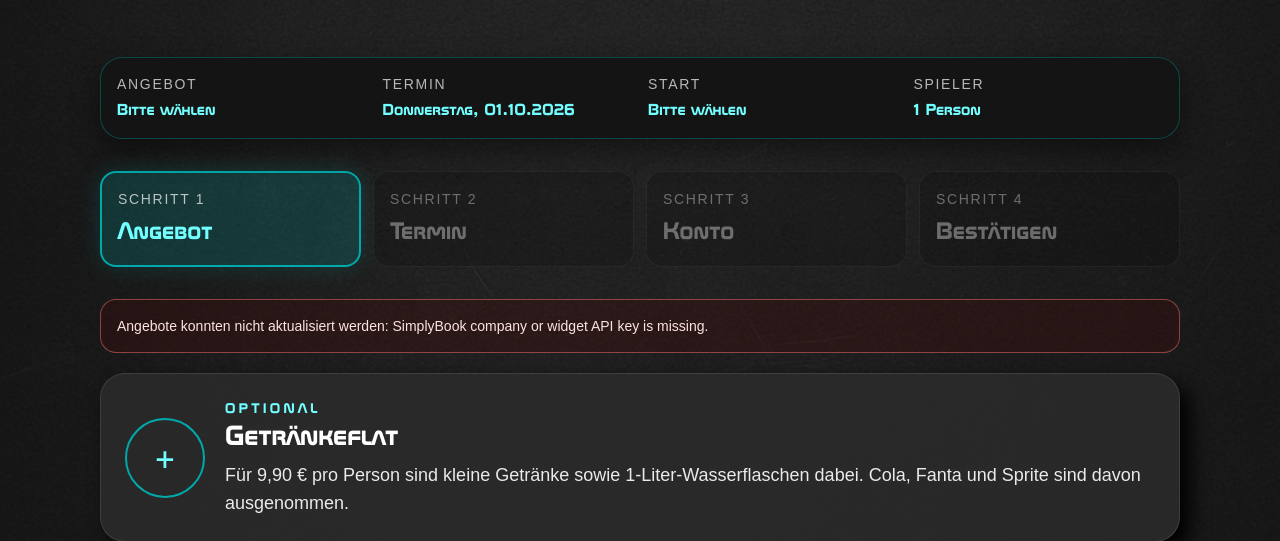
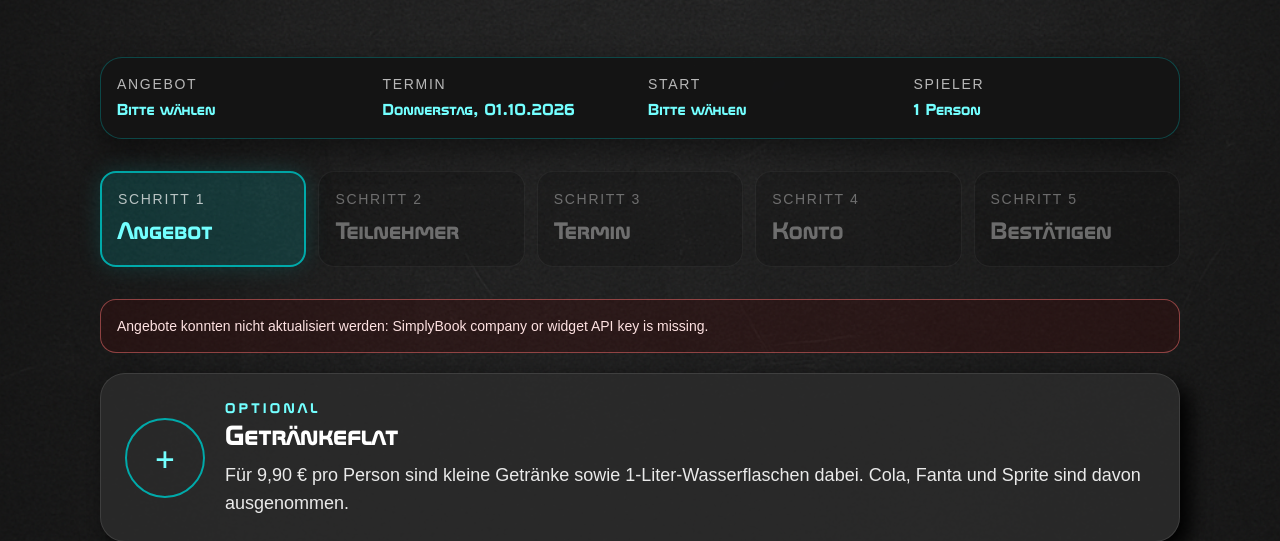
Before and after one commit to DerGaijin/LaserTagWebsite, a PHP site: page /reservieren/ in a window 1280 px wide. Shown: the part 140-681 px from the top of the page. Run offline with PHP 8.4, Linux system fonts and the light colour scheme; some libraries are stand-ins or nearby versions.

Commit message:
Added min teilnehmer and separate selection

```diff
--- a/reservieren/Shared.php
+++ b/reservieren/Shared.php
@@ -4,6 +4,10 @@ const SIMPLYBOOK_API_URL = 'https://user-api-v2.simplybook.me/public';
 const SIMPLYBOOK_UNIT_ID = 1;
 const SIMPLYBOOK_TOKEN_CACHE_SECONDS = 3600;
 const SIMPLYBOOK_SERVICE_CACHE_SECONDS = 300;
+const MINIMUM_PARTICIPANTS_BY_OFFER = [
+	'16' => 6,
+	'17' => 6,
+];
 
 $jsonErrorContextCallback = null;
 $simplyBookApiLogger = null;
@@ -122,6 +126,11 @@ function requireCurlExtension()
 function validOfferIds()
 {
 	return ['16', '17', '18', '19', '20', '21'];
+}
+
+function minimumParticipantsForOffer($offerId)
+{
+	return MINIMUM_PARTICIPANTS_BY_OFFER[(string) $offerId] ?? 1;
 }
 
 function simplyBookCredentials()
--- a/reservieren/availability.php
+++ b/reservieren/availability.php
@@ -144,7 +144,7 @@ try {
 
 	$offerId = (string) ($_GET['offer_id'] ?? '6');
 	$date = (string) ($_GET['date'] ?? date('Y-m-d'));
-	$count = max(1, (int) ($_GET['count'] ?? 1));
+	$count = max(minimumParticipantsForOffer($offerId), (int) ($_GET['count'] ?? 1));
 
 	if (!in_array($offerId, validOfferIds(), true) || !preg_match('/^\d{4}-\d{2}-\d{2}$/', $date)) {
 		jsonResponse(['error' => 'Invalid availability request.'], 400);
--- a/reservieren/book.php
+++ b/reservieren/book.php
@@ -20,6 +20,11 @@ try {
 
 	if (!in_array($offerId, validOfferIds(), true) || !preg_match('/^\d{4}-\d{2}-\d{2}$/', $date) || !preg_match('/^\d{2}:\d{2}(:\d{2})?$/', $time)) {
 		jsonResponse(['error' => 'Bitte Angebot, Datum und Startzeit auswählen.'], 400);
+	}
+
+	$minimumParticipants = minimumParticipantsForOffer($offerId);
+	if ($count < $minimumParticipants) {
+		jsonResponse(['error' => 'Dieses Geburtstagspaket ist ab ' . $minimumParticipants . ' Personen buchbar.'], 400);
 	}
 
 	if ($clientId === '' || $name === '' || !filter_var($email, FILTER_VALIDATE_EMAIL)) {
--- a/reservieren/index.php
+++ b/reservieren/index.php
@@ -34,21 +34,25 @@ $defaultMonth = (new DateTimeImmutable('today'))->format('Y-m');
 				<div><p class="<?= $label ?>">Spieler</p><p class="mt-1 text-[#73ffff]"><span data-summary-count>1</span> <span data-summary-count-unit>Person</span></p></div>
 			</aside>
 
-			<nav class="<?= $section ?> grid grid-cols-4 gap-3 max-[900px]:grid-cols-2 max-[520px]:grid-cols-1" aria-label="Buchungsschritte">
+			<nav class="<?= $section ?> grid grid-cols-5 gap-3 max-[1050px]:grid-cols-3 max-[700px]:grid-cols-2 max-[520px]:grid-cols-1" aria-label="Buchungsschritte">
 				<button class="rounded-2xl border-2 border-[#00aaaa] bg-[#00aaaa]/20 p-4 text-left text-[#73ffff] shadow-[0_0_22px_rgba(0,170,170,0.22)]" type="button" data-wizard-tab="offer" aria-pressed="true">
 					<span class="<?= $label ?> block">Schritt 1</span>
 					<span class="mt-1 block text-[24px]">Angebot</span>
 				</button>
+				<button class="rounded-2xl border border-white/10 bg-black/30 p-4 text-left text-white/70" type="button" data-wizard-tab="participants">
+					<span class="<?= $label ?> block">Schritt 2</span>
+					<span class="mt-1 block text-[24px]">Teilnehmer</span>
+				</button>
 				<button class="rounded-2xl border border-white/10 bg-black/30 p-4 text-left text-white/70" type="button" data-wizard-tab="schedule">
-					<span class="<?= $label ?> block">Schritt 2</span>
+					<span class="<?= $label ?> block">Schritt 3</span>
 					<span class="mt-1 block text-[24px]">Termin</span>
 				</button>
 				<button class="rounded-2xl border border-white/10 bg-black/30 p-4 text-left text-white/70" type="button" data-wizard-tab="account">
-					<span class="<?= $label ?> block">Schritt 3</span>
+					<span class="<?= $label ?> block">Schritt 4</span>
 					<span class="mt-1 block text-[24px]">Konto</span>
 				</button>
 				<button class="rounded-2xl border border-white/10 bg-black/30 p-4 text-left text-white/70" type="button" data-wizard-tab="confirm">
-					<span class="<?= $label ?> block">Schritt 4</span>
+					<span class="<?= $label ?> block">Schritt 5</span>
 					<span class="mt-1 block text-[24px]">Bestätigen</span>
 				</button>
 			</nav>
@@ -70,10 +74,45 @@ $defaultMonth = (new DateTimeImmutable('today'))->format('Y-m');
 					</section>
 				</section>
 
+				<section class="<?= $panel ?> hidden overflow-hidden border border-white/10" data-wizard-step="participants">
+					<div class="grid min-h-[410px] grid-cols-[0.82fr_1.18fr] max-[900px]:grid-cols-1">
+						<aside class="relative overflow-hidden border-r border-white/10 bg-[radial-gradient(circle_at_18%_24%,rgba(115,255,255,.18),transparent_25%),radial-gradient(circle_at_82%_82%,rgba(0,170,170,.26),transparent_36%),rgba(0,0,0,.28)] p-7 max-[775px]:border-r-0 max-[775px]:border-b max-[775px]:p-5">
+							<div class="relative">
+								<p class="<?= $eyebrow ?>">Schritt 2</p>
+								<h2 class="mt-2 text-[38px] leading-[.95] text-[#73ffff] max-[775px]:text-[31px]">Wie viele seid ihr?</h2>
+								<p class="<?= $bodyText ?> mt-5 max-w-[390px] text-base">Die Gruppengröße bestimmt, welche Startzeiten für euch verfügbar sind.</p>
+								<div class="mt-8 border-t border-[#73ffff]/25 pt-5">
+									<p class="<?= $label ?>">Gewähltes Angebot</p>
+									<p class="mt-2 text-[23px] leading-tight text-white" data-participants-offer>Bitte Angebot wählen</p>
+								</div>
+							</div>
+						</aside>
+
+						<div class="flex flex-col justify-center p-7 max-[775px]:p-5">
+							<div class="mx-auto w-full max-w-[510px]">
+								<div>
+									<div class="flex items-center justify-between gap-4"><p class="<?= $label ?>">Teamgröße</p><span class="rounded-full border border-[#73ffff]/35 bg-[#73ffff]/10 px-3 py-1 font-[Arial,Helvetica,sans-serif] text-sm text-[#73ffff]">Spieler</span></div>
+									<div class="mt-5 grid grid-cols-[52px_1fr_52px] items-center gap-3">
+										<button class="flex h-[52px] w-[52px] items-center justify-center rounded-xl border border-white/20 bg-black/30 text-[28px] leading-none text-white transition hover:border-[#73ffff] hover:text-[#73ffff] focus-visible:outline focus-visible:outline-2 focus-visible:outline-offset-4 focus-visible:outline-[#73ffff]" type="button" data-count-down aria-label="Teilnehmerzahl verringern">-</button>
+										<div class="border-x border-white/10 text-center"><input class="w-full bg-transparent text-center text-[58px] leading-none text-[#73ffff] outline-none" type="number" name="count" value="1" min="1" data-count readonly aria-label="Anzahl Teilnehmer" /><span class="mt-1 block font-[Arial,Helvetica,sans-serif] text-xs uppercase tracking-[0.2em] text-white/55">Teilnehmer</span></div>
+										<button class="flex h-[52px] w-[52px] items-center justify-center rounded-xl border border-[#00aaaa] bg-[#00aaaa]/10 text-[28px] leading-none text-[#73ffff] transition hover:bg-[#00aaaa]/25 focus-visible:outline focus-visible:outline-2 focus-visible:outline-offset-4 focus-visible:outline-[#73ffff]" type="button" data-count-up aria-label="Teilnehmerzahl erhöhen">+</button>
+									</div>
+								</div>
+								<p class="mt-4 hidden rounded-2xl border border-[#73ffff]/30 bg-[#73ffff]/10 px-4 py-3 font-[Arial,Helvetica,sans-serif] text-sm leading-6 text-[#73ffff]" data-min-participants></p>
+								<p class="mt-5 text-center font-[Arial,Helvetica,sans-serif] text-sm leading-6 text-white/60">Passt die Anzahl jetzt an. Im nächsten Schritt zeigen wir euch passende freie Zeiten.</p>
+								<div class="mt-6 flex justify-between gap-3 max-[520px]:flex-col-reverse">
+									<button class="rounded-2xl border border-white/15 bg-black/30 px-5 py-3 text-white/80 transition hover:border-[#00aaaa] hover:text-[#73ffff]" type="button" data-go-step="offer">Angebot ändern</button>
+									<button class="Button_Book" type="button" data-go-step="schedule">Termin wählen</button>
+								</div>
+							</div>
+						</div>
+					</div>
+				</section>
+
 				<section class="<?= $panel ?> hidden border border-white/10 p-6 max-[775px]:p-4" data-wizard-step="schedule">
 					<div class="mb-6 flex items-start justify-between gap-4 max-[760px]:flex-col">
 						<div>
-							<p class="<?= $eyebrow ?>">Schritt 2</p>
+							<p class="<?= $eyebrow ?>">Schritt 3</p>
 							<h2 class="mt-2 text-[32px] leading-tight max-[775px]:text-[26px]">Wann wollt ihr spielen?</h2>
 							<p class="<?= $bodyText ?> mt-3">Ausgewählt: <span class="text-[#73ffff]" data-offer-title>Bitte Angebot wählen</span></p>
 						</div>
@@ -115,15 +154,6 @@ $defaultMonth = (new DateTimeImmutable('today'))->format('Y-m');
 						</div>
 
 						<aside class="flex flex-col gap-5">
-							<div class="rounded-[22px] border border-white/10 bg-black/25 p-4">
-							<p class="<?= $label ?>">Teilnehmer</p>
-							<div class="mt-3 flex items-center justify-between rounded-2xl border border-white/15 bg-black/30 p-3">
-								<button class="h-10 w-10 rounded-full border border-white/20 text-xl" type="button" data-count-down>-</button>
-								<input class="w-20 bg-transparent text-center text-[30px] text-[#73ffff] outline-none" type="number" name="count" value="1" min="1" data-count readonly />
-								<button class="h-10 w-10 rounded-full border border-[#00aaaa] text-xl text-[#73ffff]" type="button" data-count-up>+</button>
-							</div>
-						</div>
-
 							<div class="rounded-[22px] border border-white/10 bg-black/25 p-4" data-time-panel tabindex="-1">
 								<div class="flex items-end justify-between gap-3 max-[520px]:flex-col max-[520px]:items-start">
 									<div>
@@ -137,13 +167,13 @@ $defaultMonth = (new DateTimeImmutable('today'))->format('Y-m');
 						</div>
 						</aside>
 					</div>
-					<div class="mt-6 flex justify-end"><button class="Button_Book" type="button" data-go-step="account">Weiter zum Konto</button></div>
+					<div class="mt-6 flex justify-between gap-3 max-[520px]:flex-col-reverse"><button class="rounded-2xl border border-white/15 bg-black/30 px-5 py-3 text-white/80 transition hover:border-[#00aaaa] hover:text-[#73ffff]" type="button" data-go-step="participants">Teilnehmer ändern</button><button class="Button_Book" type="button" data-go-step="account">Weiter zum Konto</button></div>
 				</section>
 
 				<section class="<?= $panel ?> hidden overflow-hidden border border-white/10 p-0" data-wizard-step="account">
 					<div class="grid grid-cols-[0.78fr_1fr] max-[980px]:grid-cols-1">
 						<aside class="border-r border-white/10 bg-[radial-gradient(circle_at_top_left,rgba(0,170,170,0.24),transparent_42%),rgba(0,0,0,0.22)] p-6 max-[775px]:p-4 max-[980px]:border-r-0 max-[980px]:border-b">
-							<p class="<?= $eyebrow ?>">Schritt 3</p>
+							<p class="<?= $eyebrow ?>">Schritt 4</p>
 							<h2 class="mt-2 text-[34px] leading-tight text-[#73ffff] max-[775px]:text-[28px]">Wer bucht?</h2>
 							<p class="<?= $bodyText ?> mt-3 text-base">Wählt aus, ob ihr ein bestehendes Konto nutzen oder ein neues Konto erstellen wollt.</p>
 
@@ -216,7 +246,7 @@ $defaultMonth = (new DateTimeImmutable('today'))->format('Y-m');
 
 				<section class="<?= $panel ?> hidden border border-white/10 p-6 max-[775px]:p-4" data-wizard-step="confirm">
 					<div class="mb-6 flex items-center justify-between gap-4 max-[700px]:flex-col max-[700px]:items-start">
-						<div><p class="<?= $eyebrow ?>">Schritt 4</p><h2 class="mt-2 text-[32px] leading-tight max-[775px]:text-[26px]">Buchung prüfen und bestätigen</h2></div>
+						<div><p class="<?= $eyebrow ?>">Schritt 5</p><h2 class="mt-2 text-[32px] leading-tight max-[775px]:text-[26px]">Buchung prüfen und bestätigen</h2></div>
 						<span class="<?= $stepPill ?>">Letzter Schritt</span>
 					</div>
 
@@ -231,7 +261,7 @@ $defaultMonth = (new DateTimeImmutable('today'))->format('Y-m');
 								<div class="col-span-2 rounded-2xl border border-white/10 bg-black/25 p-4 max-[560px]:col-auto">
 									<p class="<?= $label ?>">Kundenkonto</p>
 									<p class="mt-2 text-lg text-[#73ffff]" data-confirm-client-name>Nicht eingeloggt</p>
-									<p class="mt-1 text-sm text-white/70" data-confirm-client-email>Bitte in Schritt 3 einloggen.</p>
+									<p class="mt-1 text-sm text-white/70" data-confirm-client-email>Bitte in Schritt 4 einloggen.</p>
 									<p class="mt-1 hidden text-sm text-white/70" data-confirm-client-phone></p>
 								</div>
 							</div>
@@ -286,7 +316,7 @@ $defaultMonth = (new DateTimeImmutable('today'))->format('Y-m');
 				const renderOffers = (services, categories) => {
 					const groupedServices = new Map();
 					services.forEach((service) => {
-						offers[service.id] = { title: service.title || "Angebot", description: service.description || "" };
+						offers[service.id] = { title: service.title || "Angebot", description: service.description || "", minParticipants: Number(service.minParticipants) || 1 };
 						const category = categories[service.category] ? service.category : "other";
 						groupedServices.set(category, [...(groupedServices.get(category) || []), service]);
 					});
@@ -438,6 +468,7 @@ $defaultMonth = (new DateTimeImmutable('today'))->format('Y-m');
 				let updateWizardTabAvailability = () => {};
 				let canOpenWizardStep = () => true;
 				let currentStep = "offer";
+				let participantStepComplete = false;
 				const initialStep = steps.find((item) => item.dataset.wizardStep === currentStep);
 				if (initialStep) {
 					initialStep.classList.add("is-visible");
@@ -467,7 +498,13 @@ $defaultMonth = (new DateTimeImmutable('today'))->format('Y-m');
 					}
 				};
 
-				document.querySelectorAll("[data-go-step]").forEach((button) => button.addEventListener("click", () => requestStep(button.dataset.goStep)));
+				document.querySelectorAll("[data-go-step]").forEach((button) => button.addEventListener("click", () => {
+					if (button.dataset.goStep === "schedule" && currentStep === "participants") {
+						participantStepComplete = true;
+						loadAvailability();
+					}
+					requestStep(button.dataset.goStep);
+				}));
 				tabs.forEach((tab) => tab.addEventListener("click", () => requestStep(tab.dataset.wizardTab)));
 
 				const setOfferUrl = (offerId) => {
@@ -484,6 +521,12 @@ $defaultMonth = (new DateTimeImmutable('today'))->format('Y-m');
 					}
 					document.querySelector("[data-offer-title]").textContent = offer.title;
 					document.querySelector("[data-offer-id]").value = offerId;
+					count.min = offer.minParticipants;
+					if (Number(count.value) < offer.minParticipants) {
+						count.value = offer.minParticipants;
+					}
+					minParticipantsMessage.textContent = offer.minParticipants > 1 ? "Mindestens " + offer.minParticipants + " Personen für dieses Angebot." : "";
+					minParticipantsMessage.classList.toggle("hidden", offer.minParticipants <= 1);
 					document.querySelectorAll("[data-offer-card]").forEach((card) => {
 						const isActive = card.dataset.offerCard === offerId;
 						card.classList.toggle("ring-2", isActive);
@@ -492,8 +535,9 @@ $defaultMonth = (new DateTimeImmutable('today'))->format('Y-m');
 					if (updateUrl) {
 						setOfferUrl(offerId);
 					}
-					goToStep("schedule");
-					loadAvailability();
+					participantsOffer.textContent = offer.title;
+					participantStepComplete = false;
+					goToStep("participants");
 				};
 
 				offerSections.addEventListener("click", (event) => {
@@ -517,6 +561,8 @@ $defaultMonth = (new DateTimeImmutable('today'))->format('Y-m');
 				const timePanel = document.querySelector("[data-time-panel]");
 				const monthInput = document.querySelector("[data-month-input]");
 				const count = document.querySelector("[data-count]");
+				const minParticipantsMessage = document.querySelector("[data-min-participants]");
+				const participantsOffer = document.querySelector("[data-participants-offer]");
 				const confirmOffer = document.querySelector("[data-confirm-offer]");
 				const confirmCount = document.querySelector("[data-confirm-count]");
 				const confirmCountUnit = document.querySelector("[data-confirm-count-unit]");
@@ -568,7 +614,7 @@ $defaultMonth = (new DateTimeImmutable('today'))->format('Y-m');
 					summaryCountUnit.textContent = Number(count.value) === 1 ? "Person" : "Personen";
 					updateWizardTabAvailability();
 				};
-				const wizardStepOrder = ["offer", "schedule", "account", "confirm"];
+				const wizardStepOrder = ["offer", "participants", "schedule", "account", "confirm"];
 				canOpenWizardStep = (step) => {
 					const targetIndex = wizardStepOrder.indexOf(step);
 					const currentIndex = wizardStepOrder.indexOf(currentStep);
@@ -581,8 +627,12 @@ $defaultMonth = (new DateTimeImmutable('today'))->format('Y-m');
 						return true;
 					}
 
+					if (step === "participants") {
+						return Boolean(offerIdInput.value);
+					}
+
 					if (step === "schedule") {
-						return Boolean(offerIdInput.value);
+						return Boolean(offerIdInput.value && participantStepComplete);
 					}
 
 					if (step === "account") {
@@ -836,16 +886,20 @@ $defaultMonth = (new DateTimeImmutable('today'))->format('Y-m');
 				loadAvailability();
 
 				const updateCount = (value) => {
-					const nextValue = Math.max(1, value);
+					const minimumParticipants = offers[offerIdInput.value]?.minParticipants || 1;
+					const nextValue = Math.max(minimumParticipants, value);
 
 					if (Number(count.value) === nextValue) {
 						return;
 					}
 
 					count.value = nextValue;
+					if (currentStep === "participants") {
+						participantStepComplete = false;
+					}
 					updateConfirmationSummary();
 
-					if (offerIdInput.value) {
+					if (offerIdInput.value && currentStep === "schedule") {
 						clearTimeout(countChangeTimer);
 						countChangeTimer = setTimeout(loadAvailability, 450);
 					}
@@ -946,7 +1000,7 @@ $defaultMonth = (new DateTimeImmutable('today'))->format('Y-m');
 					clientIdInput.value = "";
 					loginPassword.value = "";
 					confirmClientName.textContent = "Nicht eingeloggt";
-					confirmClientEmail.textContent = "Bitte in Schritt 3 einloggen.";
+					confirmClientEmail.textContent = "Bitte in Schritt 4 einloggen.";
 					confirmClientPhone.textContent = "";
 					confirmClientPhone.classList.add("hidden");
 					loginMessage.classList.add("hidden");
--- a/reservieren/services.php
+++ b/reservieren/services.php
@@ -14,7 +14,7 @@ const SERVICE_DETAILS = [
 ];
 
 const SERVICE_CATEGORIES = [
-	'birthday' => ['eyebrow' => 'Feiern', 'title' => 'Geburtstagspakete', 'note' => 'Bitte seid 10 Minuten vor Beginn da.'],
+	'birthday' => ['eyebrow' => 'Feiern', 'title' => 'Geburtstagspakete', 'note' => 'Ab 6 Personen. Bitte seid 10 Minuten vor Beginn da.'],
 	'weekend' => ['eyebrow' => 'Aktionen', 'title' => 'Flats am Wochenende'],
 	'standard' => ['eyebrow' => 'Spielzeit', 'title' => 'Standardbuchungen', 'note' => 'Bitte seid 10 Minuten vor Beginn da.'],
 	'other' => ['eyebrow' => 'Weitere Angebote', 'title' => 'Weitere Spielzeiten'],
@@ -72,6 +72,7 @@ try {
 			'duration' => formatSimplyBookServiceDuration($service['duration'] ?? ''),
 			'description' => simplyBookServiceDescription($service),
 			'category' => $category,
+			'minParticipants' => minimumParticipantsForOffer($serviceId),
 		], $details);
 		if ($discountPercent > 0 && isset($serviceData['price'])) {
 			$serviceData['originalPrice'] = $serviceData['price'];
```
